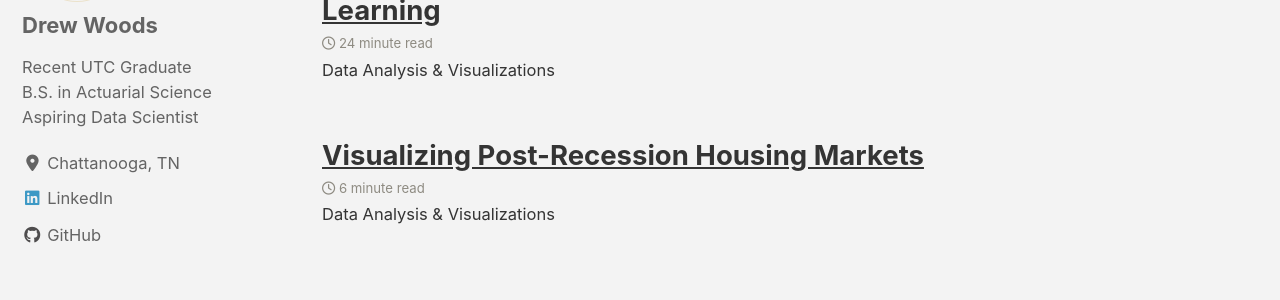
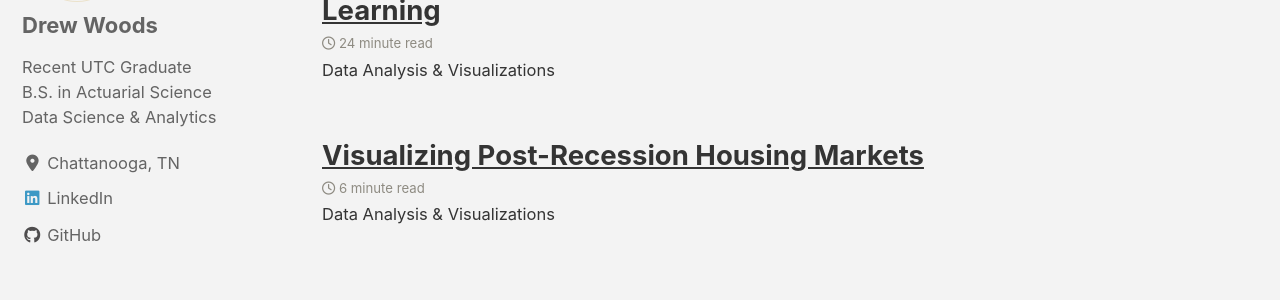
Before and after one commit to backdoordata/backdoordata.github.io, a Jekyll site: the page built from index.html, in a window 1280 px wide and 900 px high, scrolled down 504 px. Shown: the part 150-450 px from the top of the window. Built offline with Jekyll 4.4.1, drawn with Linux system fonts in a browser that asks for light colours; cached includes are drawn as plain includes; nearby versions of some CDN libraries; the list of posts is cut into pages by our own code.

Commit message:
ML Proj1add

```diff
--- a/_config.yml
+++ b/_config.yml
@@ -109,7 +109,7 @@ analytics:
 author:
   name             : "Drew Woods"
   avatar           : "/images/profile-picture.jpg" # path of avatar image, e.g. "/assets/images/bio-photo.jpg"
-  bio              : "Recent UTC Graduate <br>B.S. in Actuarial Science <br>Aspiring Data Scientist"
+  bio              : "Recent UTC Graduate <br>B.S. in Actuarial Science <br>Data Science & Analytics"
   location         : "Chattanooga, TN"
   email            :
   links:
```
